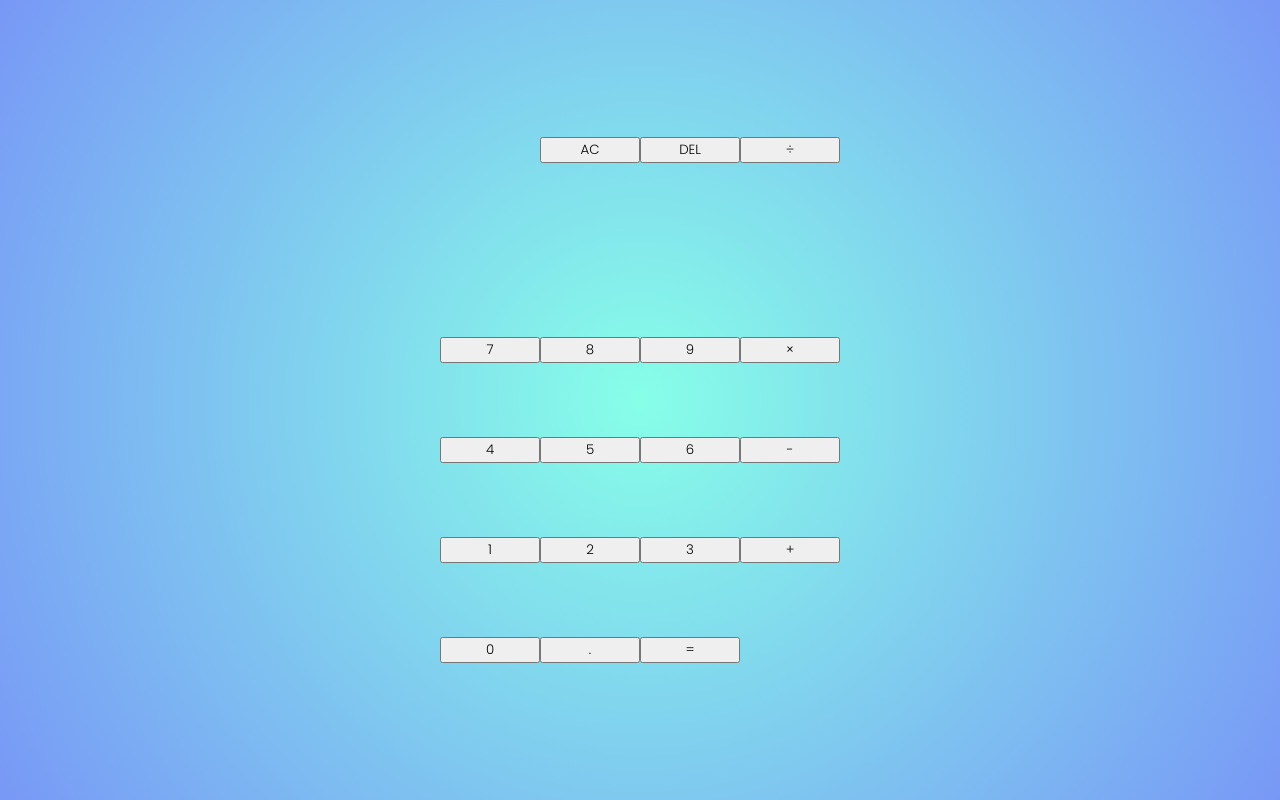
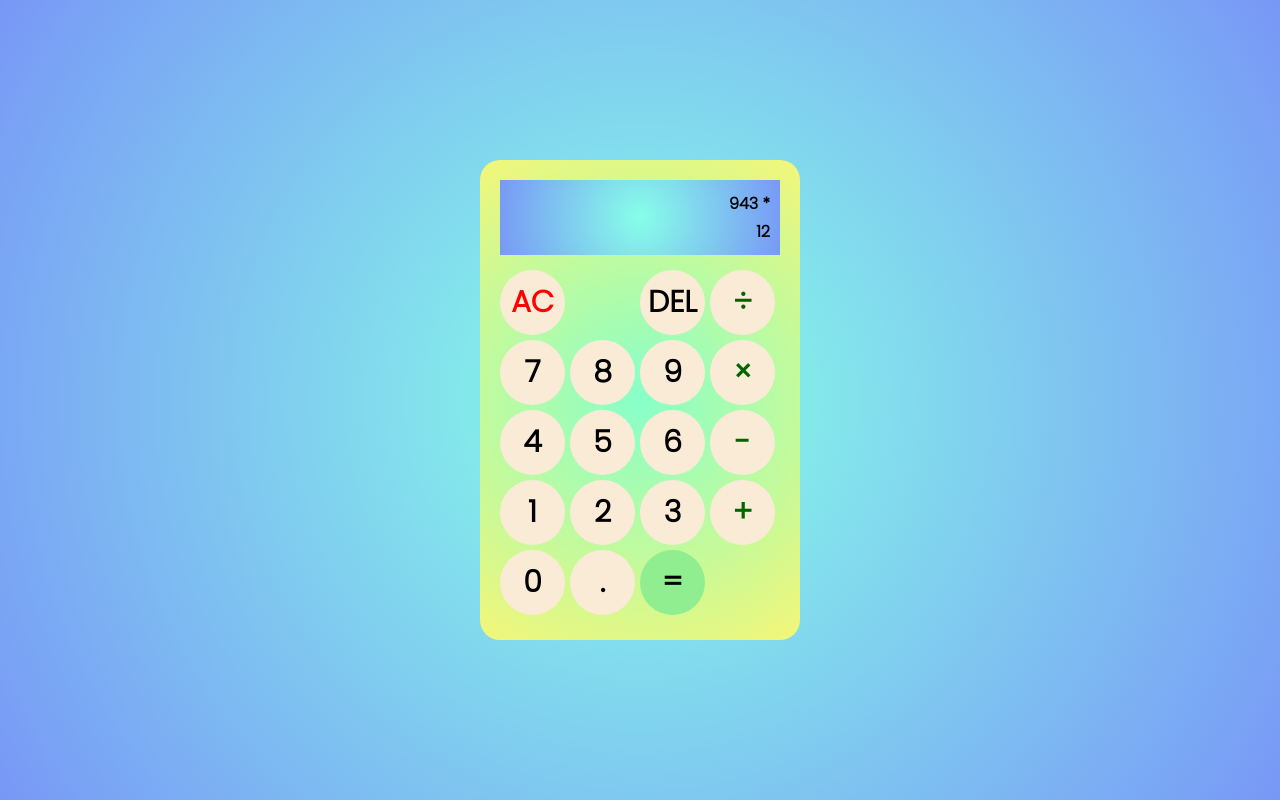
Before and after one commit to Kasy00/JS-Calculator, a plain HTML site: page index.html in a window 1280 px wide. Drawn offline with Linux system fonts and the light colour scheme.

Commit message:
Fixed centering of calculator and added some gradients

```diff
--- a/index.html
+++ b/index.html
@@ -13,8 +13,8 @@
 <body>
     <div class="calculator-container">
         <div class="display">
-            <div class="previous"></div>
-            <div class="current"></div>
+            <div class="previous">943 *</div>
+            <div class="current">12</div>
         </div>
         <button class="clear-button">AC</button>
         <button>DEL</button>
@@ -33,7 +33,7 @@
         <button class="operands-button">+</button>
         <button>0</button>
         <button>.</button>
-        <button class="equals-button">=</button>
+        <button id="equals-button">=</button>
     </div>
 </body>
 </html>
--- a/style.css
+++ b/style.css
@@ -1,20 +1,81 @@
 *, *::before, *::after{
     box-sizing: border-box;
     font-family: 'Poppins', sans-serif;
+    font-weight: bold;
+}
+
+html{
+    font-size: 62.5%;
 }
 
 body{
-    padding: 0;
+    padding: 0px;
     margin: 0;
     background: rgb(135,255,232);
     background: radial-gradient(circle, rgba(135,255,232,1) 0%, rgba(120,152,246,1) 100%);
+    font-size: 1.6rem;
+    display: flex;
+    justify-content: center;
+    align-items: center;
+    min-height: 100vh;
 }
 
 .calculator-container{
     display: grid;
-    justify-content: center;
-    align-items: center;
-    min-height: 100vh;
-    grid-template-columns: repeat(4, 100px);
-    grid-template-rows: minmax(120px, auto) repeat(5, 100px);
+    grid-template-columns: repeat(4, 70px);
+    grid-template-rows: minmax(90px, auto) repeat(5, 70px);
+    background: rgb(135,255,201);
+    background: radial-gradient(circle, rgba(135,255,201,1) 0%, rgba(243,246,120,1) 100%);
+    padding: 20px;
+    border-radius: 20px;
+    top: 50%;
+    transform: translate(0, -50%);
+    position: absolute;
 }
+
+.calculator-container > button{
+    height: 65px;
+    width: 65px;
+    border-radius: 50%;
+    font-size: 3rem;
+    background-color: antiquewhite;
+    outline: none;
+    cursor: pointer;
+    border: none;
+    transition: ease-in-out;
+}
+
+.calculator-container > button:hover{
+    background: radial-gradient(circle, rgba(135,255,232,1) 0%, rgba(120,152,246,1) 100%);
+}
+
+.calculator-container > button:active{
+    transform: scale(0.8);
+}
+
+#equals-button{
+    background-color: lightgreen;
+    grid-column: span 2;
+}
+
+.operands-button{
+    color: darkgreen;
+}
+
+.clear-button{
+    color: red;
+    grid-column: span 2;
+}
+
+.display{
+    grid-column: 1 / -1;
+    background: radial-gradient(circle, rgba(135,255,232,1) 0%, rgba(120,152,246,1) 100%);
+    display: flex;
+    align-items: flex-end;
+    justify-content: space-around;
+    flex-direction: column;
+    padding: 10px;
+    word-wrap: break-word;
+    word-break: break-all;
+    margin-bottom: 1.5rem;
+}
```
